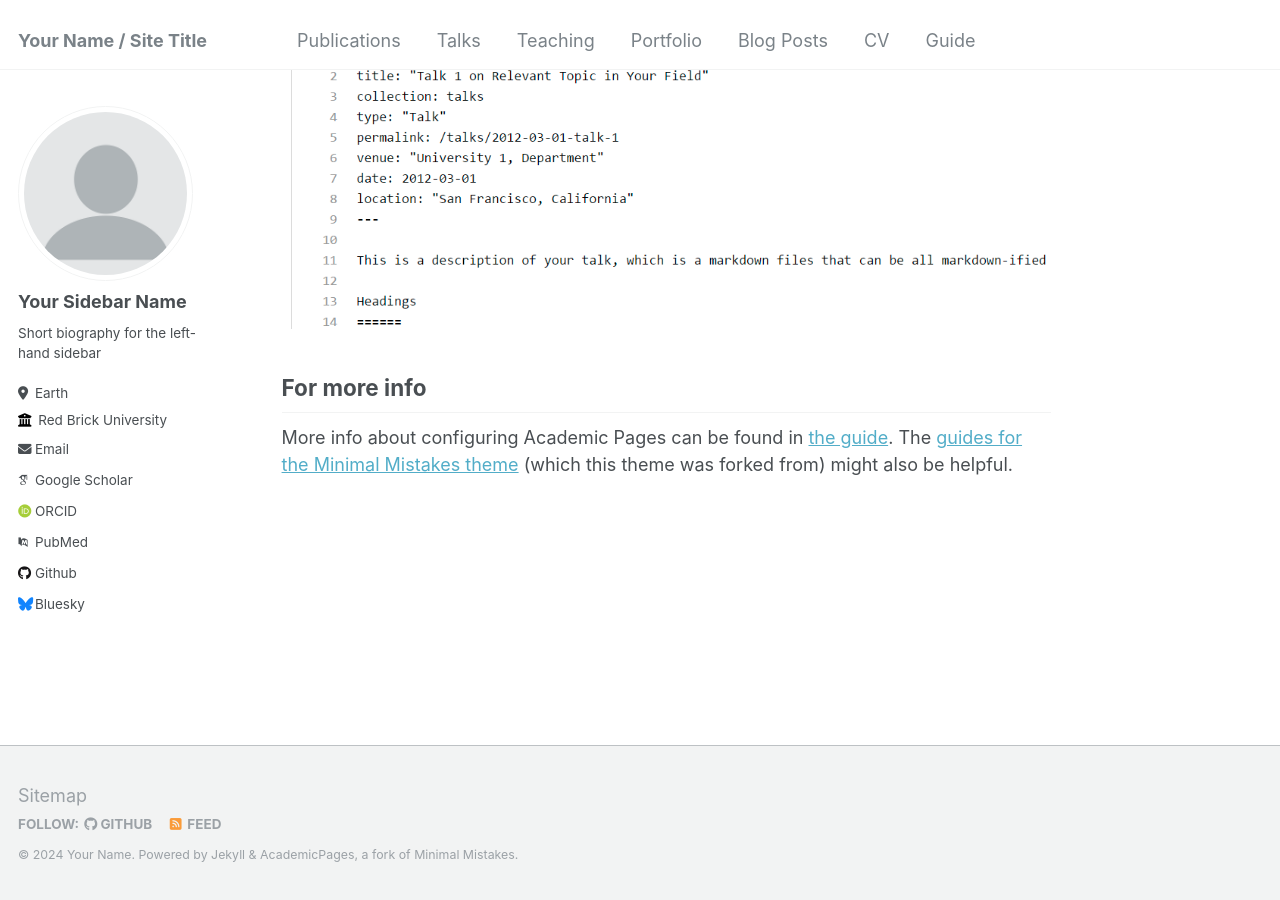
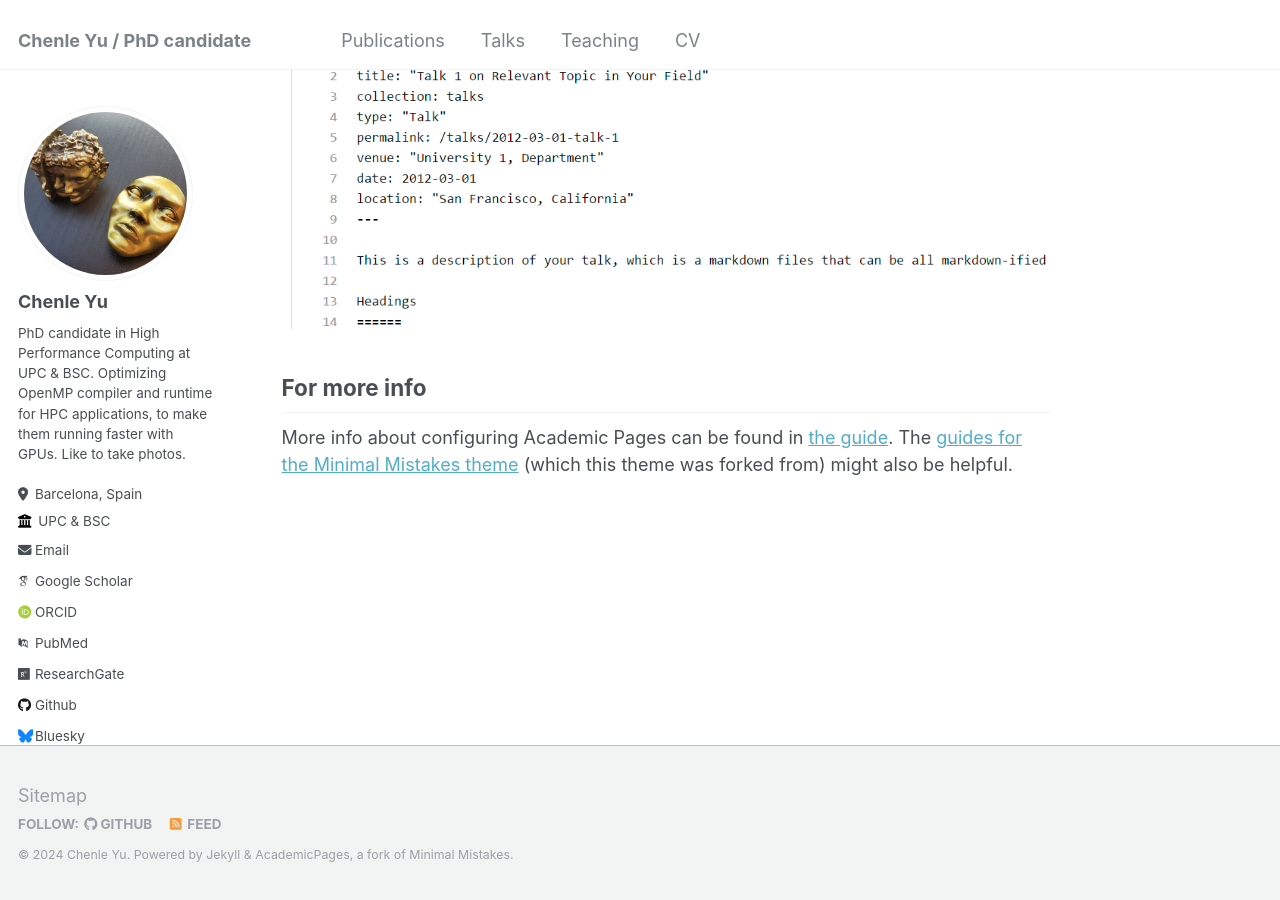
Before and after one commit to yuchenle/yuchenle.github.io, a Jekyll site: the page built from _pages/about.md, in a window 1280 px wide and 900 px high, scrolled down 2660 px. Built offline with Jekyll 4.4.1, drawn with Linux system fonts in a browser that asks for light colours; some web fonts are replaced.

Commit message:
added name and basic information

```diff
--- a/_config.yml
+++ b/_config.yml
@@ -8,49 +8,49 @@
 
 # Basic Site Settings
 locale                   : "en-US"
-title                    : "Your Name / Site Title"
+title                    : "Chenle Yu / PhD candidate"
 title_separator          : "-"
-name                     : &name "Your Name"
-description              : &description "personal description"
-url                      : https://academicpages.github.io # the base hostname & protocol for your site e.g. "https://mmistakes.github.io"
+name                     : &name "Chenle Yu"
+description              : &description "Someone ordinary guy who thinks and does"
+url                      : https://yuchenle.github.io/ # the base hostname & protocol for your site e.g. "https://mmistakes.github.io"
 baseurl                  : "" # the subpath of your site, e.g. "/blog"
-repository               : "academicpages/academicpages.github.io"
+repository               : "yuchenle/yuchenle.github.io"
 
 # Site Author - The following control what appear as part of the author content on the side bar.
 #               If a field is blank the icon and link will not appear, otherwise it will be shown.
 #               Additional customization can be done by editing /_includes/author-profile.html
 author:
   # Biographic information
-  avatar           : "profile.png"
-  name             : "Your Sidebar Name"
+  avatar           : "currency.jpeg"
+  name             : "Chenle Yu"
   pronouns         : # example: "she/her"
-  bio              : "Short biography for the left-hand sidebar"
-  location         : "Earth"
-  employer         : "Red Brick University"
-  uri              : # URL
-  email            : "none@example.org"
+  bio              : "PhD candidate in High Performance Computing at UPC & BSC. Optimizing OpenMP compiler and runtime for HPC applications, to make them running faster with GPUs. Like to take photos."
+  location         : "Barcelona, Spain"
+  employer         : "UPC & BSC"
+  uri              : #https://www.researchgate.net/profile/Chenle-Yu
+  email            : "chenle.yu@bsc.es"
 
   # Academic websites
   arxiv            : # URL - Update with the correct link to your profile
-  googlescholar    : "https://scholar.google.com/citations?user=PS_CX0AAAAAJ"
+  googlescholar    : "https://scholar.google.com/citations?user=i6fMp-wAAAAJ&hl=fr&oi=ao"
   impactstory      : # URL
-  orcid            : "http://orcid.org/yourorcidurl"
+  orcid            : "https://orcid.org/0000-0002-1802-8680"
   semantic         : # URL
   pubmed           : "https://www.ncbi.nlm.nih.gov/pubmed/?term=john+snow"
-  researchgate     : # URL
+  researchgate     : "https://www.researchgate.net/profile/Chenle-Yu"
 
   # Repositories and software development
   bitbucket        : # Username - Update with your username on the site
   codepen          : # Username
   dribbble         : # Username
-  github           : "academicpages"
+  github           : "yuchenle"
   kaggle           : # Username
   stackoverflow    : # User number or user number and name (i.e., use "1" or "1/jeff-atwood")
 
   # Social media
   bluesky          : "bsky.app" # Replace this with you Bluesky username
   facebook         : # Username
-  flickr           : # Username
+  flickr           : "chnl yu"
   foursquare       : # Username
   goodreads        : # Username
   google_plus      : # Username
```
Also changed, not shown: _data/navigation.yml (+6 -6 lines), images/currency.jpeg (added).
